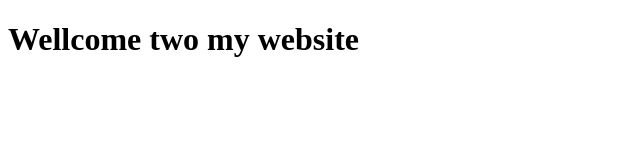
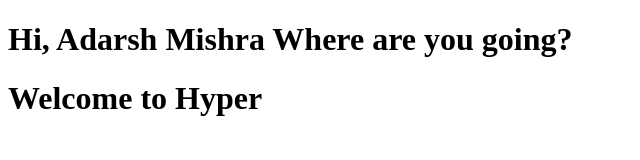
Before and after one commit to Hyper-A171/oops, a plain HTML site: page Index.html in a window 1280 px wide. Shown: the whole page, without its empty margins (0-640 px from the left). Drawn offline with Linux system fonts and the light colour scheme.

Commit message:
Changing The  That is working

```diff
--- a/Index.html
+++ b/Index.html
@@ -6,7 +6,8 @@
     <title>Hyper</title>
 </head>
 <body>
-    <H1>Wellcome two my website
+    <H1>Hi, Adarsh Mishra Where are you going?</H1>
+    <H1>Welcome to Hyper</H1>
     </H1>
 </body>
 </html>
```
